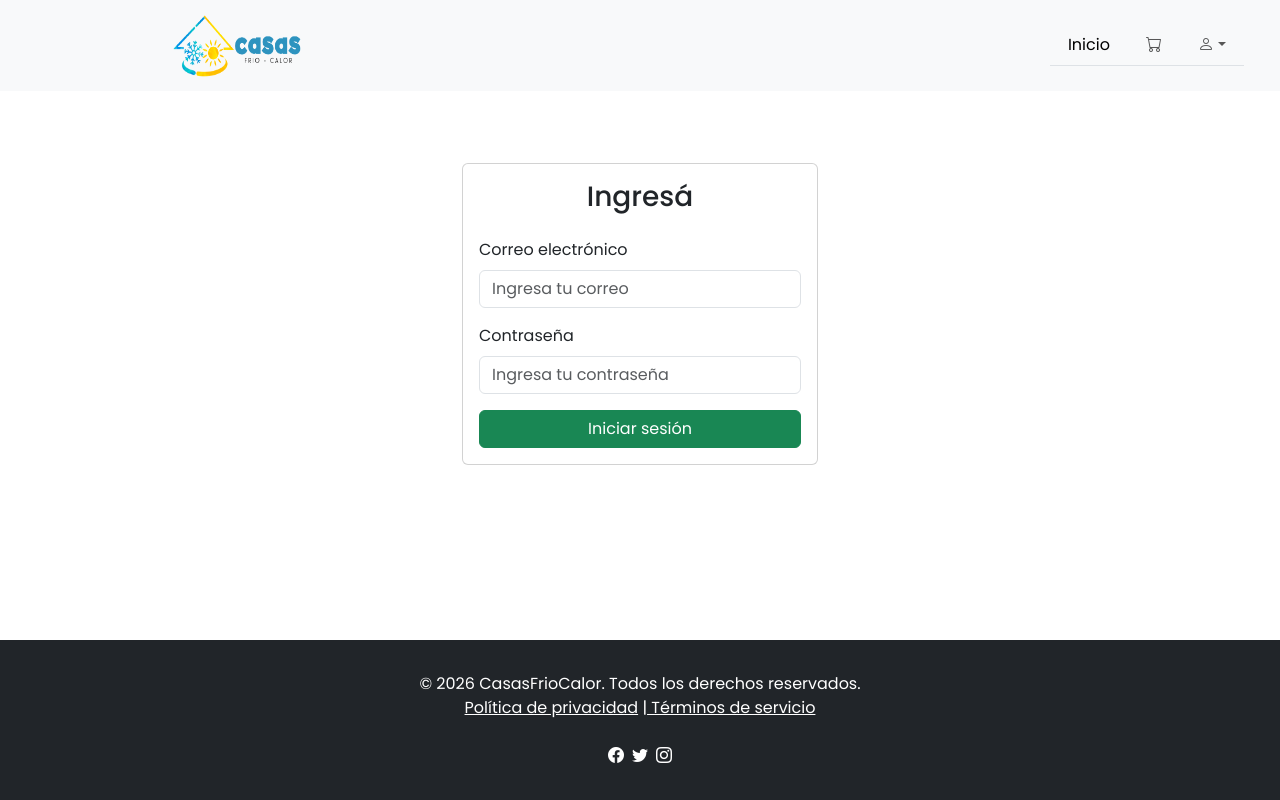
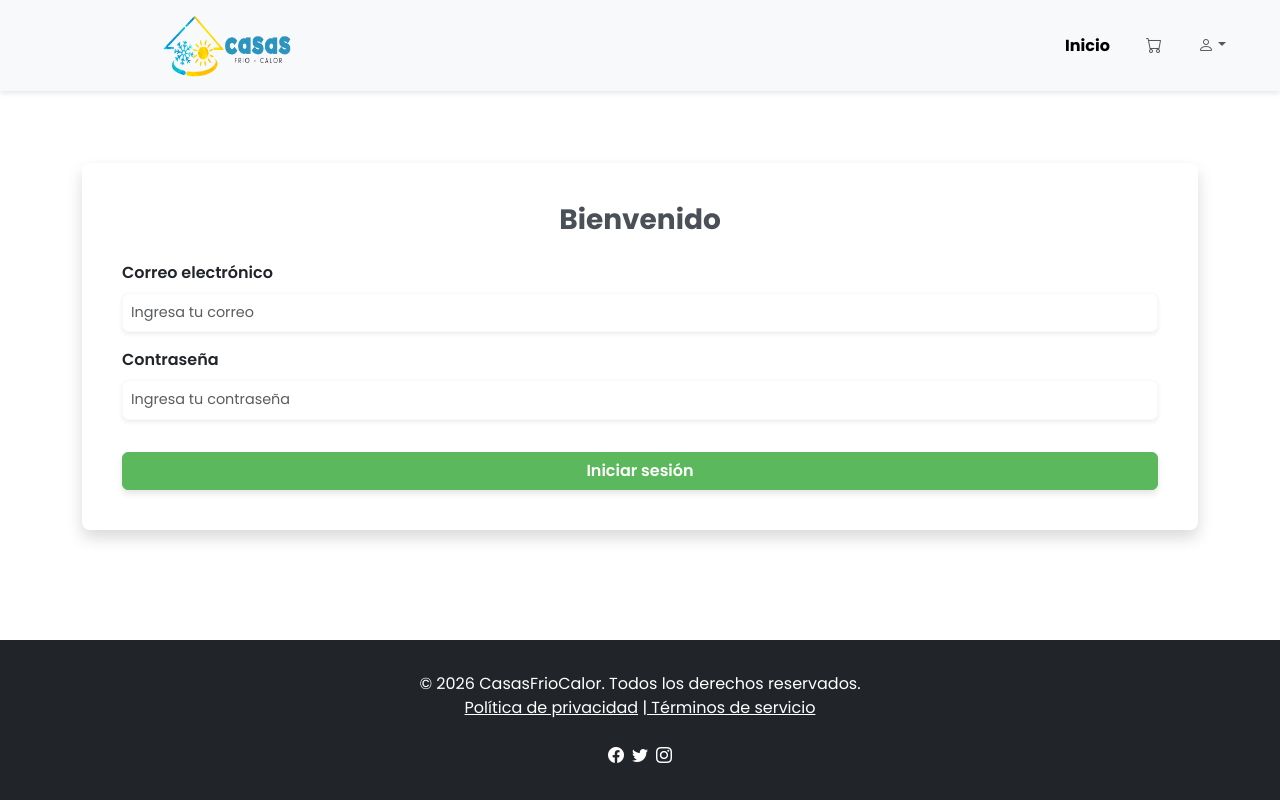
Before and after one commit to rodrigopereyra03/Ecommerce-Front, a React (Create React App) app in the folder ecommerce/: page /login in a window 1280 px wide. Built offline with nearby package versions, Linux system fonts and the light colour scheme; no server answers; what @mercadopago/sdk-react would draw is missing.

Commit message:
general improves

```diff
--- a/ecommerce/src/components/Header.js
+++ b/ecommerce/src/components/Header.js
@@ -45,19 +45,27 @@ const Header = () => {
 
 
     return (
-        <nav className="navbar navbar-expand-lg navbar-light mb-4 bg-light">
+        <nav className="navbar navbar-expand-lg navbar-light mb-4" style={{ backgroundColor: '#f8f9fa', boxShadow: '0 2px 5px rgba(0,0,0,0.1)' }}>
             <div className="container-fluid">
                 <div className="row w-100">
                     <div className="col-12 col-md-6 col-lg-4 mx-auto d-flex justify-content-between align-items-center">
                         <a className="navbar-brand d-flex align-items-center" href="/">
-                            {/* Logo */}
+
                             <img
-                                src="logo-recortado.png"
-                                alt="Logo"
-                                style={{ width: '130px', height: '65px', marginRight: '10px', marginLeft: '10px' }}
+                                src="logo-recortado.png"  // Logo para pantallas grandes
+                                alt="Logo Grande"
+                                className="d-none d-lg-block"  // Ocultar en pantallas pequeñas
+                                style={{ width: '130px', height: '65px' }}
                             />
+
+                            <img
+                                src="project_20240920_1534178-02.jpg"  // Logo para pantallas pequeñas
+                                alt="Logo Pequeño"
+                                className="d-block d-lg-none"  // Mostrar en pantallas pequeñas
+                                style={{ width: '65px', height: '65px' }}
+                            />
+
                         </a>
-
                         <button
                             className="navbar-toggler"
                             type="button"
@@ -69,38 +77,42 @@ const Header = () => {
                         >
                             <span className="navbar-toggler-icon"></span>
                         </button>
+
                     </div>
+
                     {location.pathname === '/' && (
                         <div className="col-12 col-md-6 col-lg-4 mx-auto d-flex align-items-center">
                             <div className="w-100">
                                 <input
                                     type="text"
-                                    className="form-control"
+                                    className="form-control rounded-pill border-0 shadow-sm"
                                     placeholder="Buscar productos..."
                                     value={searchTerm}
                                     onChange={handleSearch}
                                 />
+
                             </div>
                         </div>
                     )}
+
                     <div className="col-12 col-md-6 col-lg-4 ms-auto d-flex align-items-center">
+
                         <div className="collapse navbar-collapse" id="navbarNav">
                             <ul className="navbar-nav ms-auto">
-                                <li className="nav-item border-bottom"> {/* Línea divisora */}
-                                    <Link className="nav-link active" aria-current="page" to="/">Inicio</Link>
+                                <li className="nav-item">
+                                    <Link className="nav-link active fw-bold" to="/">Inicio</Link>
                                 </li>
-                                {/* Mostrar el botón de ordenes solo si el usuario está logueado y es ADMIN */}
                                 {isLoggedIn && userRole === 'ADMIN' && (
-                                    <li className="nav-item border-bottom"> {/* Línea divisora */}
-                                        <Link className="nav-link active" aria-current="page" to="/admin/orders">Ordenes</Link>
+                                    <>
+                                        <li className="nav-item">
+                                            <Link className="nav-link" to="/admin/orders">Órdenes</Link>
                                         </li>
+                                        <li className="nav-item">
+                                            <Link className="nav-link" to="/admin/products">Productos</Link>
+                                        </li>
+                                    </>
                                 )}
-                                {isLoggedIn && userRole === 'ADMIN' && (
-                                    <li className="nav-item border-bottom">
-                                        <Link className="nav-link active" aria-current="page" to="/admin/products">Productos</Link>
-                                     </li>
-                                )}
-                                <li className="nav-item position-relative border-bottom">
+                                <li className="nav-item position-relative">
                                     <Link className="nav-link" to="/cart">
                                         {totalItems > 0 ? (
                                             <i className="bi bi-cart-fill"></i>
@@ -115,7 +127,7 @@ const Header = () => {
                                     </Link>
                                 </li>
 
-                                <li className="nav-item dropdown border-bottom"> {/* Línea divisora */}
+                                <li className="nav-item dropdown">
                                     <a
                                         className="nav-link dropdown-toggle"
                                         id="navbarDropdown"
@@ -132,14 +144,12 @@ const Header = () => {
                                                     <button className="dropdown-item">Mis datos</button>
                                                 </li>
                                                 <li>
-
                                                     <button className="dropdown-item" onClick={handleMyOrders}>Mis pedidos</button>
                                                 </li>
                                                 <li>
                                                     <button className="dropdown-item" onClick={handleLogout}>Cerrar sesión</button>
                                                 </li>
                                             </>
-
                                         ) : (
                                             <>
                                                 <li>
--- a/ecommerce/src/components/ProductCard.js
+++ b/ecommerce/src/components/ProductCard.js
@@ -11,7 +11,7 @@ const ProductCard = ({ product }) => {
     };
     const description = product.description.replace(/\\n/g, '\n');
     return (
-        <div className="card mb-4 shadow-sm" style={{ width: '16rem' }}>
+        <div className="card mb-4 shadow-sm w-100" >
         <img src={product.mainImage} className="card-img-top" alt={product.name} style={{ height: '12rem', objectFit: 'cover' }} />
         <div className="card-body d-flex flex-column" style={{ height: '100%' }}>
             <h5 className="card-title">{product.name}</h5>
--- a/ecommerce/src/components/loginForm.js
+++ b/ecommerce/src/components/loginForm.js
@@ -5,8 +5,8 @@ import { useNavigate } from 'react-router-dom';
 
 const backendUrl = process.env.REACT_APP_BACKEND_URL;
 
-const LoginForm = () => {
-    const { login } = useAuth(); // Obtener la función login del contexto
+const LoginForm = ({ onClose }) => { // Recibe `onClose` como prop opcional
+    const { login } = useAuth();
     const navigate = useNavigate();
     const [email, setEmail] = useState('');
     const [password, setPassword] = useState('');
@@ -15,85 +15,81 @@ const LoginForm = () => {
     const handleSubmit = async (e) => {
         e.preventDefault();
 
-        // Validación básica
         if (!email || !password) {
             setError('Por favor, completa ambos campos.');
             return;
         }
+
         try {
-
             const responseLogin = await fetch(`${backendUrl}/api/auth/login`, {
                 method: 'POST',
-                headers: {
-                    'Content-Type': 'application/json',
-                },
-                body: JSON.stringify({
-                    email,
-                    password,
-                }),
+                headers: { 'Content-Type': 'application/json' },
+                body: JSON.stringify({ email, password }),
             });
 
             if (!responseLogin.ok) {
-                // Manejo de errores en caso de respuesta no exitosa
-                const errorData = await responseLogin.json();
-                setError('Tuvimos un problema para iniciar sesion. Te redireccionaremos al login');
+                setError('El correo o la contraseña son incorrectos');
                 return;
             }
 
-            // Convertir la respuesta en JSON
             const data = await responseLogin.json();
-
-            // Acceder al atributo 'jwt' del body
-            const jwt = data.jwt;
-            // Acceder al atributo 'userRole' del body
-            const userRole = data.userRole;
-            login(jwt, userRole);
-            // Redireccionar al home después del registro exitoso
+            login(data.jwt, data.userRole);
+            if (onClose){
+                onClose();
+                return;
+            }
             navigate('/');
+        } catch (error) {
+            setError('Tuvimos un problema para iniciar sesion.');
         }
-        catch (error) {
-            setError('Tuvimos un problema para iniciar sesion. Te redireccionaremos al login');
-
-        }
-        // Aquí podrías manejar el envío del formulario (llamada a la API, autenticación, etc.)
-        console.log('Iniciando sesión con:', { email, password });
-
-        // Limpiar error si el formulario es válido
-        setError('');
     };
 
     return (
-        <div className="container mt-5 mb-5">
+        <div className="container mt-5 mb-5 w-100">
         <div className="row justify-content-center">
-                <div className="col-md-4">
-                    <div className="card">
+          <div className="col-12">
+            <div className="card shadow border-0 rounded-3 p-4">
               <div className="card-body">
-                            <h3 className="card-title text-center mb-4">Ingresá</h3>
-                            {error && <div className="alert alert-danger">{error}</div>}
+                <h3 className="card-title text-center mb-4 fw-bold" style={{ color: "#495057" }}>Bienvenido</h3>
+                {error && <div className="alert alert-danger text-center">{error}</div>}
                 <form onSubmit={handleSubmit}>
                   <div className="mb-3">
-                                    <label htmlFor="email" className="form-label">Correo electrónico</label>
+                    <label htmlFor="email" className="form-label fw-semibold">Correo electrónico</label>
                     <input
                       type="email"
-                                        className="form-control"
+                      className="form-control border-light shadow-sm p-2"
                       id="email"
                       value={email}
                       onChange={(e) => setEmail(e.target.value)}
                       placeholder="Ingresa tu correo"
+                      required
+                      style={{ fontSize: "0.9rem" }}
                     />
                   </div>
                   <div className="mb-3">
-                                    <label htmlFor="password" className="form-label">Contraseña</label>
+                    <label htmlFor="password" className="form-label fw-semibold">Contraseña</label>
                     <input
                       type="password"
-                                        className="form-control"
+                      className="form-control border-light shadow-sm p-2"
                       id="password"
                       value={password}
                       onChange={(e) => setPassword(e.target.value)}
                       placeholder="Ingresa tu contraseña"
+                      required
+                      style={{ fontSize: "0.9rem" }}
                     />
                   </div>
-                                <button type="submit" className="btn btn-success w-100">Iniciar sesión</button>
+                  <button
+                    type="submit"
+                    className="btn w-100 mt-3 text-white fw-semibold"
+                    style={{
+                      backgroundColor: "#5cb85c",
+                      borderColor: "#5cb85c",
+                      boxShadow: "0px 4px 6px rgba(0, 0, 0, 0.1)"
+                    }}
+                  >
+                    Iniciar sesión
+                  </button>
                 </form>
               </div>
             </div>
@@ -103,4 +99,5 @@ const LoginForm = () => {
     );
 };
 
+
 export default LoginForm;
```
Also changed, not shown: ecommerce/src/components/LoginModal.js (added, +31 -0 lines), ecommerce/src/components/RegisterForm.js (+35 -24 lines), ecommerce/src/pages/CartPage.js (+34 -4 lines), ecommerce/public/project_20240920_1534178-02.jpg (added). Lines whose indentation alone changed are shown as unchanged.
